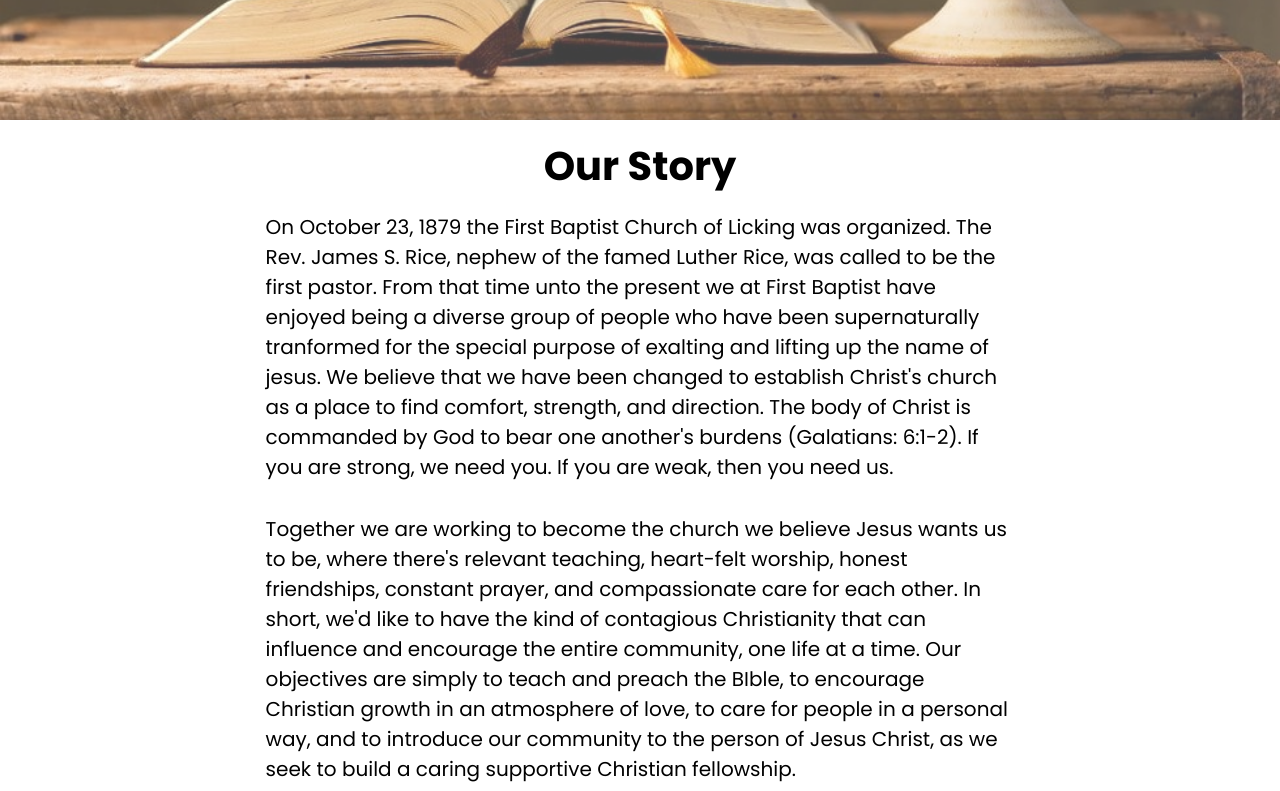
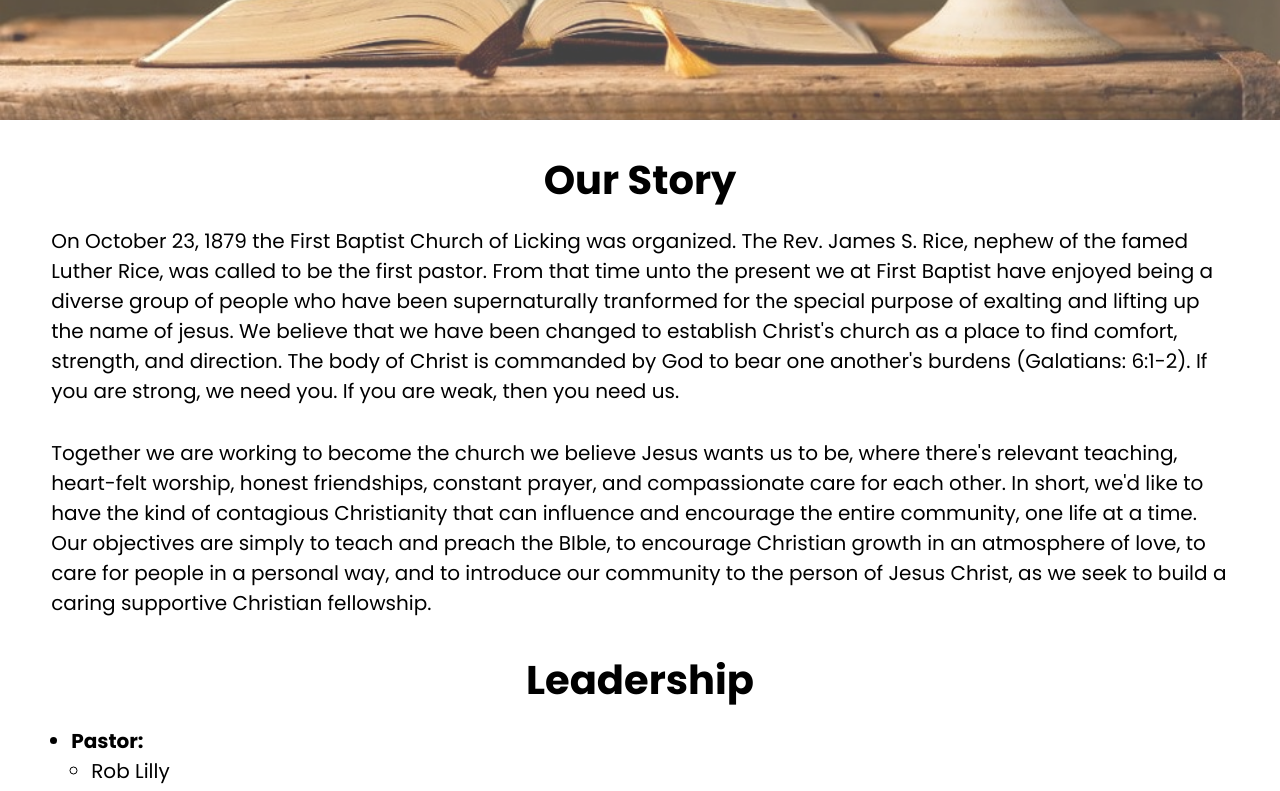
Before and after one commit to GitforJosh375/Deploy_FBC, a React (Vite) app: page /about in a window 1280 px wide. Shown: the part 440-1231 px from the top of the page. Built offline with nearby package versions, Linux system fonts and the light colour scheme.

Commit message:
fix issue

```diff
--- a/src/components/AboutStyles.css
+++ b/src/components/AboutStyles.css
@@ -16,7 +16,9 @@
 }
 
 .mission-text{
+    margin-top: 30px;
     width: 60%;
+    margin-bottom: 30px;
 }
 
 .mission-img{
@@ -43,11 +45,16 @@
         justify-content: space-between;
         align-items: center;
         font-size: 1.25rem;
-        margin: 1rem 1rem;
+        margin: 0;
         text-align: start;
+
+    }
+    .mission-text {
+        width: 92%; /* Adjust the width to allow the text to fill the container */
     }
 
     .mission-img{
         display: none;
+        margin: 0;
     }
 }
--- a/src/components/HeroStyles.css
+++ b/src/components/HeroStyles.css
@@ -134,12 +134,15 @@
 }
 
 @media screen and (max-width: 555px){
+
+
     .hero-text h1{
         font-size: 2rem;
         padding: 10px 20px;
     }
 
     .hero-text p{
+
         font-size: 1.1rem;
         padding: 0 0 2rem 0;
     }
--- a/src/routes/about.jsx
+++ b/src/routes/about.jsx
@@ -16,6 +16,7 @@
                 title="About"
                 btnClass="hide"
             />
+
             <AboutUs />
             <Footer/>
         </>
```
Also changed, not shown: src/components/FooterStyles.css (line endings or trailing spaces).
